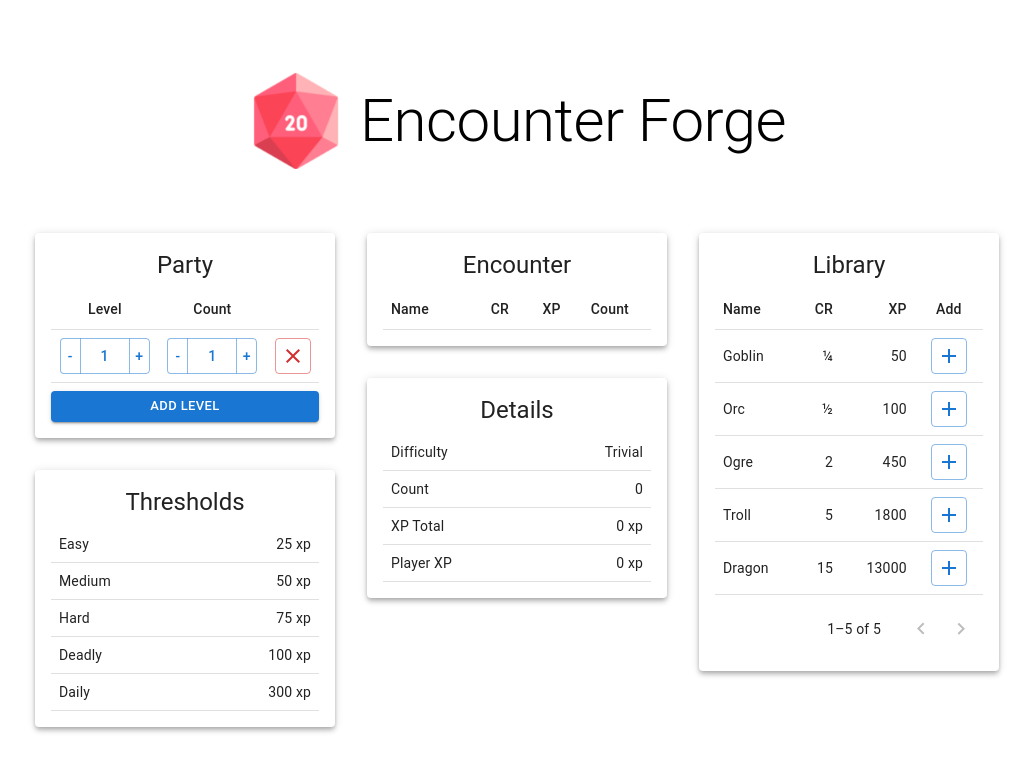
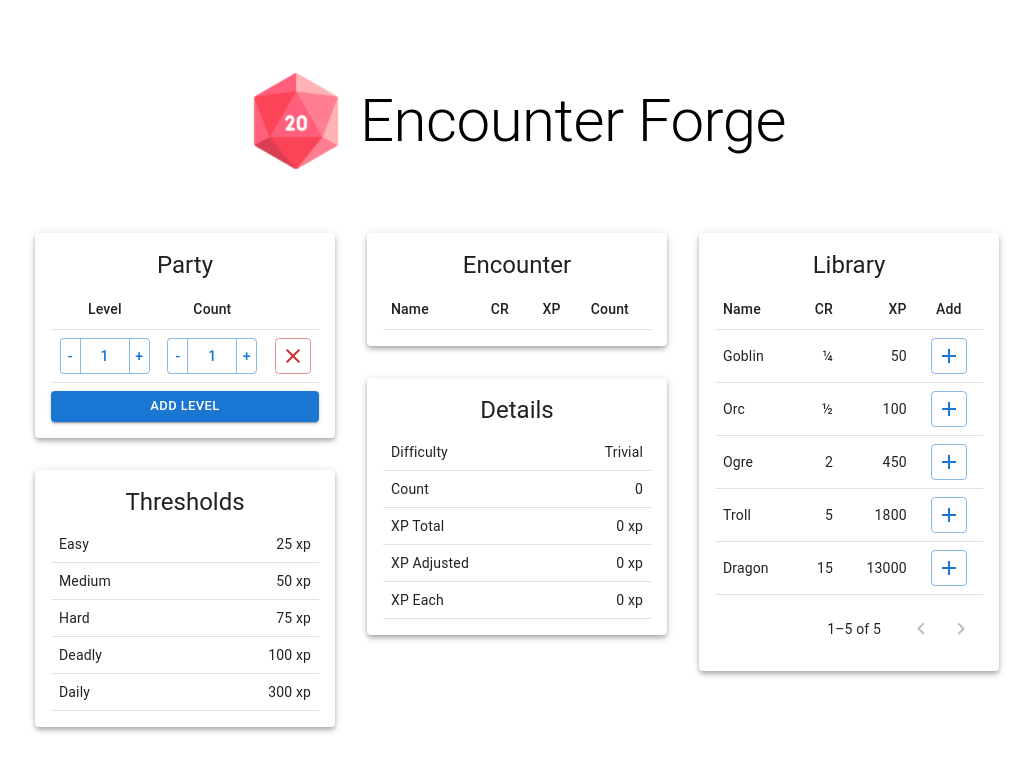
Before and after one commit to eth0net/encounter-forge, a React (Vite) app: page / in a window 1280 px wide. Shown: the top 772 px of the page, without its empty margins (123-1156 px from the left). Built offline with nearby package versions, Linux system fonts and the light colour scheme.

Commit message:
show adjusted xp

```diff
--- a/src/components/DetailsTable.tsx
+++ b/src/components/DetailsTable.tsx
@@ -11,7 +11,8 @@ export function DetailsTable({ stats }: DetailsTableProps) {
           <StatRow stat='Difficulty' data={stats.difficulty} />
           <StatRow stat='Count' data={stats.count} />
           <StatRow stat='XP Total' data={stats.xp} suffix=" xp" />
-          <StatRow stat='Player XP' data={stats.each} suffix=" xp" />
+          <StatRow stat='XP Adjusted' data={stats.xpAdjusted} suffix=" xp" />
+          <StatRow stat='XP Each' data={stats.each} suffix=" xp" />
         </Table>
       </TableContainer>
     </Section>
--- a/src/components/Forge.tsx
+++ b/src/components/Forge.tsx
@@ -62,14 +62,22 @@ export function Forge() {
   }
 
   function calculateStats(): Stats {
-    const stats = { difficulty: '', cr: 0, xp: 0, count: 0, each: 0 };
+    const stats: Stats = {
+      difficulty: '',
+      cr: 0,
+      xp: 0,
+      xpAdjusted: 0,
+      count: 0,
+      each: 0,
+    };
+
     const partySize = party.reduce((total, { count }) => total + count, 0);
 
     applyXP(stats, encounter);
     applyMultiplier(partySize, stats);
     applyDifficulty(stats, thresholds);
 
-    stats.each = Math.ceil(stats.xp / partySize);
+    stats.each = Math.ceil(stats.xpAdjusted / partySize);
 
     return stats;
   }
@@ -101,7 +109,7 @@ export function Forge() {
     if (partySize < 3 && index > 0) index++;
     if (partySize > 5 && index < 5) index--;
 
-    stats.xp *= modifiers[index];
+    stats.xpAdjusted = stats.xp * modifiers[index];
   }
 
   function applyDifficulty(stats: Stats, thresholds: Thresholds) {
--- a/src/models/Stats.tsx
+++ b/src/models/Stats.tsx
@@ -2,6 +2,7 @@ export class Stats {
   difficulty: string;
   cr: number;
   xp: number;
+  xpAdjusted: number;
   count: number;
   each: number;
 
@@ -9,12 +10,14 @@ export class Stats {
     difficulty: string,
     cr: number,
     xp: number,
+    xpAdjusted: number,
     count: number,
     each: number,
   ) {
     this.difficulty = difficulty;
     this.cr = cr;
     this.xp = xp;
+    this.xpAdjusted = xpAdjusted;
     this.count = count;
     this.each = each;
   }
```
